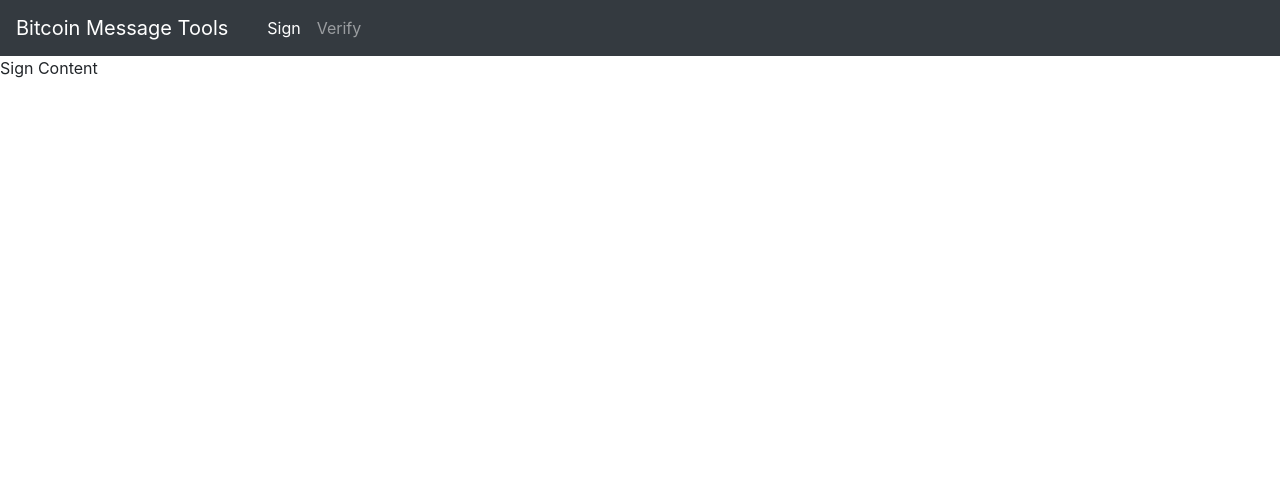
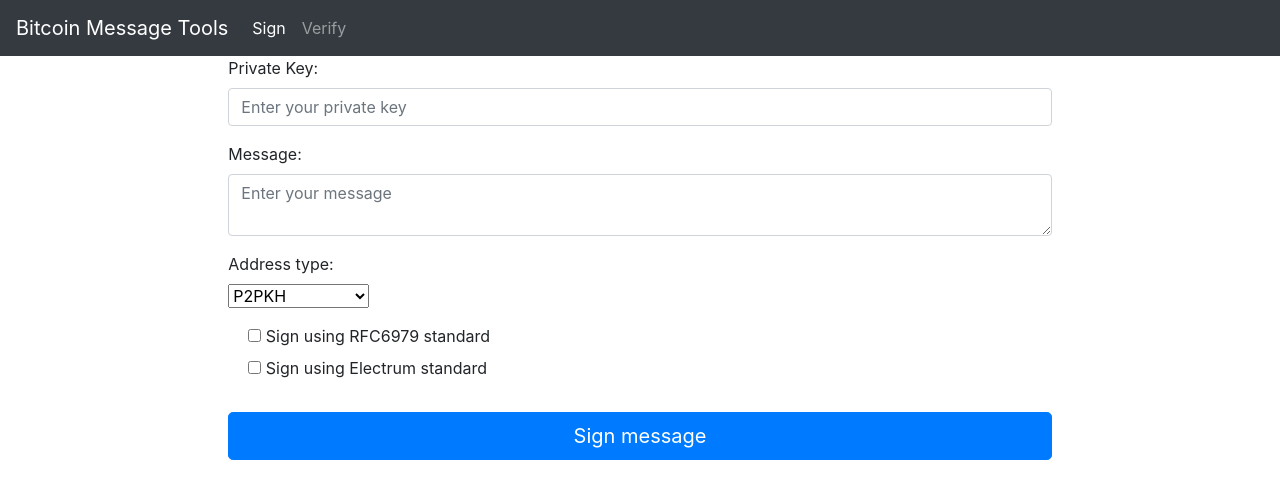
Before and after one commit to shadowy-pycoder/BitcoinMessageTools, a Flask app: page / in a window 1280 px wide. Shown: the top 499 px of the page. Run offline with Flask 2, Linux system fonts and the light colour scheme; some libraries are stand-ins or nearby versions.

Commit message:
added sign and verify pages

```diff
--- a/BitcoinMessageTools/website/forms.py
+++ b/BitcoinMessageTools/website/forms.py
@@ -1,19 +1,11 @@
 from flask_wtf import FlaskForm
-from wtforms import StringField, SubmitField, SelectField, PasswordField, BooleanField
-from wtforms.validators import Length, EqualTo, Email, DataRequired, ValidationError
-from bitcoin_message_tool import bmt
+from wtforms import StringField, SubmitField, SelectField, PasswordField, BooleanField, TextAreaField
+from wtforms.validators import DataRequired
 
 
 class SignForm(FlaskForm):
 
-    def validate_private_key(self, field: FlaskForm):
-        try:
-            private_key = bmt.to_int(field.data)[0]
-        except bmt.PrivateKeyError as err:
-            raise ValidationError(err.args)
-        self.private_key = private_key
-
-    private_key = StringField(
+    private_key = PasswordField(
         label='Private Key',
         validators=[DataRequired()],
     )
@@ -22,7 +14,7 @@ class SignForm(FlaskForm):
         validators=[DataRequired()],
         choices=[('p2pkh', 'P2PKH'), ('p2wpkh-p2sh', 'P2WPKH-P2SH'), ('p2wpkh', 'P2WPKH')]
     )
-    message = StringField(
+    message = TextAreaField(
         label='Message',
         validators=[DataRequired()],
     )
@@ -34,7 +26,24 @@ class SignForm(FlaskForm):
         label='Sign using Electrum standard',
         default=False,
     )
+    submit = SubmitField(label='Sign message')
 
 
 class VerifyForm(FlaskForm):
-    ...
+    address = StringField(
+        label='Bitcoin Address',
+        validators=[DataRequired()],
+    )
+    message = TextAreaField(
+        label='Message',
+        validators=[DataRequired()],
+    )
+    signature = StringField(
+        label='Signature',
+        validators=[DataRequired()],
+    )
+    electrum = BooleanField(
+        label='Verify using Electrum standard',
+        default=False,
+    )
+    submit = SubmitField(label='Verify message')
--- a/BitcoinMessageTools/website/templates/base.html
+++ b/BitcoinMessageTools/website/templates/base.html
@@ -16,7 +16,10 @@
 <body>
     <nav class="navbar navbar-expand-lg navbar-dark bg-dark">
         <a class="navbar-brand" href="#">Bitcoin Message Tools</a>
-        <div class="container" id="navbarNav">
+        <button class="navbar-toggler" type="button" data-toggle="collapse" data-target="#navbarNav">
+            <span class="navbar-toggler-icon"></span>
+        </button>
+        <div class="collapse navbar-collapse" id="navbarNav">
             <ul class="navbar-nav">
                 <li class="nav-item active">
                     <a class="nav-link" href="{{url_for('views.sign_page')}}">Sign <span
@@ -28,9 +31,37 @@
             </ul>
         </div>
     </nav>
+    {% with messages = get_flashed_messages(with_categories=true)%}
+    {% if messages %}
+
+    {% for category, message in messages %}
+    <div class="alert alert-{{category}}">
+        <button type="button" class="m1-2 mb-1 close" data-dismiss="alert" aria-label="Close">
+
+            <span aria-hidden="true">&times;</span>
+
+
+        </button>
+        {{message}}
+    </div>
+    {% endfor %}
+
+    {% endif %}
+    {% endwith %}
     {% block content %}Base Content{% endblock %}
 
-
+    <!-- Optional JavaScript -->
+    <!-- jQuery first, then Popper.js, then Bootstrap JS -->
+    <script src='https://kit.fontawesome.com/a076d05399.js'></script>
+    <script src="https://code.jquery.com/jquery-3.5.1.slim.min.js"
+        integrity="sha384-DfXdz2htPH0lsSSs5nCTpuj/zy4C+OGpamoFVy38MVBnE+IbbVYUew+OrCXaRkfj"
+        crossorigin="anonymous"></script>
+    <script src="https://cdn.jsdelivr.net/npm/popper.js@1.16.1/dist/umd/popper.min.js"
+        integrity="sha384-9/reFTGAW83EW2RDu2S0VKaIzap3H66lZH81PoYlFhbGU+6BZp6G7niu735Sk7lN"
+        crossorigin="anonymous"></script>
+    <script src="https://stackpath.bootstrapcdn.com/bootstrap/4.5.2/js/bootstrap.min.js"
+        integrity="sha384-B4gt1jrGC7Jh4AgTPSdUtOBvfO8shuf57BaghqFfPlYxofvL8/KUEfYiJOMMV+rV"
+        crossorigin="anonymous"></script>
 </body>
 
 </html>
--- a/BitcoinMessageTools/website/templates/sign.html
+++ b/BitcoinMessageTools/website/templates/sign.html
@@ -1,3 +1,47 @@
 {% extends 'base.html' %}
 {% block title %}Sign Message{% endblock %}
-{% block content %}Sign Content{% endblock %}
+{% block content %}
+
+<div class="container col-lg-8 controls">
+    <form method="POST" class="form-signin">
+        {{ form.hidden_tag() }}
+        <div class="form-group">
+            <label for="private_key">Private Key:</label>
+            {{ form.private_key(class="form-control", placeholder="Enter your private key") }}
+        </div>
+
+        <div class="form-group">
+            <label for="message">Message:</label>
+            {{ form.message(class="form-control", placeholder="Enter your message") }}
+        </div>
+        <div class="form-group">
+            <label for="address_type">Address type:</label>
+            <br>
+            {{ form.address_type() }}
+        </div>
+        <div class="form-check">
+            {{ form.deterministic() }}
+            <label class="form-check-label" for="defaultCheck1">
+                {{form.deterministic.label}}
+            </label>
+        </div>
+
+        <div class="form-check">
+            {{ form.electrum() }}
+            <label class="form-check-label" for="defaultCheck1">
+                {{form.electrum.label}}
+            </label>
+        </div>
+        <br>
+        {{ form.submit(class="btn btn-lg btn-block btn-primary") }}
+
+    </form>
+</div>
+<br>
+{% if sig%}
+<div class="container">
+    <form class="form-control">{{sig[1]}}{{sig[0]}}{{sig[2]}}</form>
+</div>
+{%endif%}
+
+{% endblock %}
--- a/BitcoinMessageTools/website/views.py
+++ b/BitcoinMessageTools/website/views.py
@@ -1,5 +1,6 @@
-from flask import Blueprint, render_template
-
+from flask import Blueprint, render_template, flash
+from .forms import SignForm, VerifyForm
+from bitcoin_message_tool import bmt
 
 views = Blueprint('views', __name__)
 
@@ -7,10 +8,57 @@ views = Blueprint('views', __name__)
 @views.route('/', methods=['GET', 'POST'])
 @views.route('/sign', methods=['GET', 'POST'])
 def sign_page():
-    return render_template('sign.html')
+    sign_form = SignForm()
+    if sign_form.validate_on_submit():
+        try:
+            signed = bmt.sign_message(
+                sign_form.private_key.data,
+                sign_form.address_type.data,
+                sign_form.message.data,
+                deterministic=sign_form.deterministic.data,
+                electrum=sign_form.electrum.data,
+            )
+        except bmt.PrivateKeyError as err:
+            flash(f'Private key is invalid: {err}', 'danger')
+        except bmt.SignatureError as err:
+            flash(f'Signature is invalid: {err}', 'danger')
+        except bmt.PointError as err:
+            flash(f'Point is invalid: {err}', 'danger')
+        else:
+            flash("Message is signed succesfully!", 'success')
+            return render_template('sign.html', form=sign_form, sig=signed)
+    if sign_form.errors:
+        for err_msg in sign_form.errors.values():
+            flash(f'There was an error with creating a user: {err_msg[0]}', 'danger')
+
+    return render_template('sign.html', form=sign_form, sig=None)
 
 
 @views.route('/verify', methods=['GET', 'POST'])
 def verify_page():
+    verify_form = VerifyForm()
+    if verify_form.validate_on_submit():
+        try:
+            verified, pubkey, result = bmt.verify_message(
+                verify_form.address.data,
+                verify_form.message.data,
+                verify_form.signature.data,
+                electrum=verify_form.electrum.data,
+            )
+        except bmt.PrivateKeyError as err:
+            flash(f'Private key is invalid: {err}', 'danger')
+        except bmt.SignatureError as err:
+            flash(f'Signature is invalid: {err}', 'danger')
+        except bmt.PointError as err:
+            flash(f'Point is invalid: {err}', 'danger')
+        else:
+            if verified:
+                flash(result, 'success')
+            else:
+                flash(result, 'danger')
+            return render_template('verify.html', form=verify_form)
+    if verify_form.errors:
+        for err_msg in verify_form.errors.values():
+            flash(f'There was an error with creating a user: {err_msg[0]}', 'danger')
 
-    return render_template('verify.html')
+    return render_template('verify.html', form=verify_form)
```
Also changed, not shown: BitcoinMessageTools/website/templates/verify.html (+32 -1 lines).
